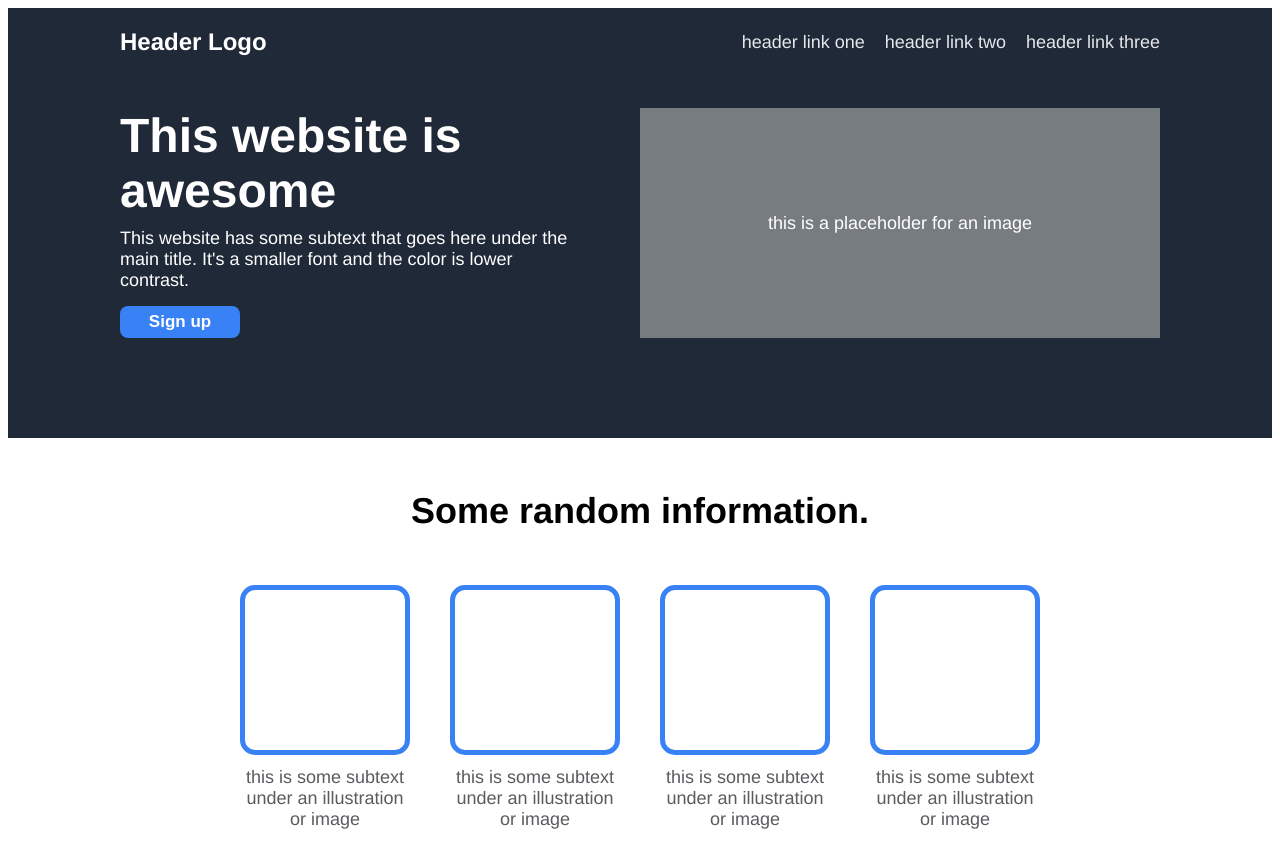
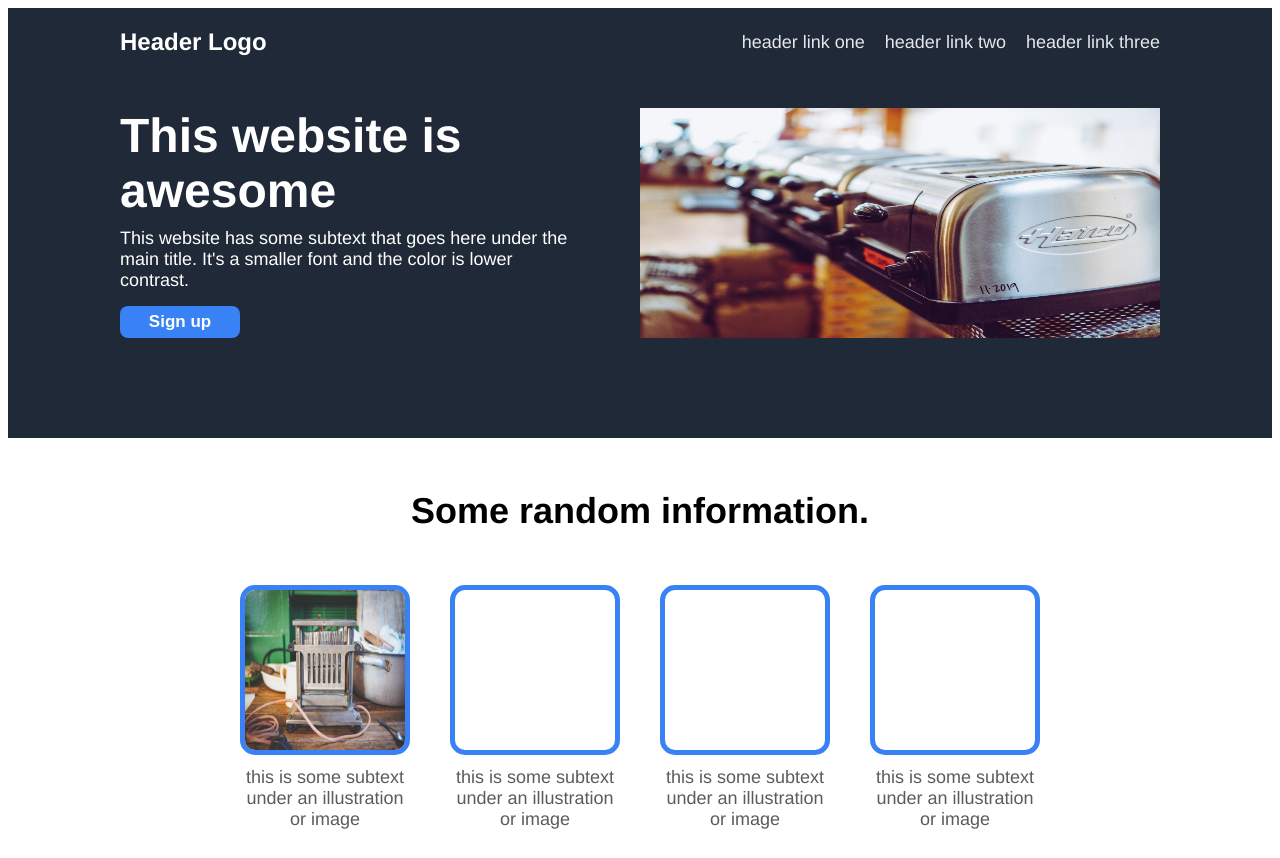
Before and after one commit to Enntek/landing_page, a plain HTML site: page index.html in a window 1280 px wide. Shown: the top 858 px of the page. Drawn offline with Linux system fonts and the light colour scheme.

Commit message:
Add 2 images
Next add a credit to the main image on top.

```diff
--- a/index.html
+++ b/index.html
@@ -23,7 +23,7 @@
                 <div class="small">This website has some subtext that goes here under the main title. It's a smaller font and the color is lower contrast.</div>
                 <button class="button">Sign up</button>
             </div>
-            <div class="img-placeholder">this is a placeholder for an image</div>
+            <img class="img-placeholder" src="toaster-top.jpg"></img>
         </div>
       </div>
 
@@ -33,7 +33,7 @@
         <div class="box-of-boxes">
 
             <div class="img-text-box">
-              <div class="bluebox"></div>
+              <img class="bluebox" src="old-toaster.jpg"></img>
               <div class="subtext">this is some subtext under an illustration or image</div>
             </div>
 
```
Also changed, not shown: old-toaster.jpg (added), toaster-top.jpg (added), 1 other file.
